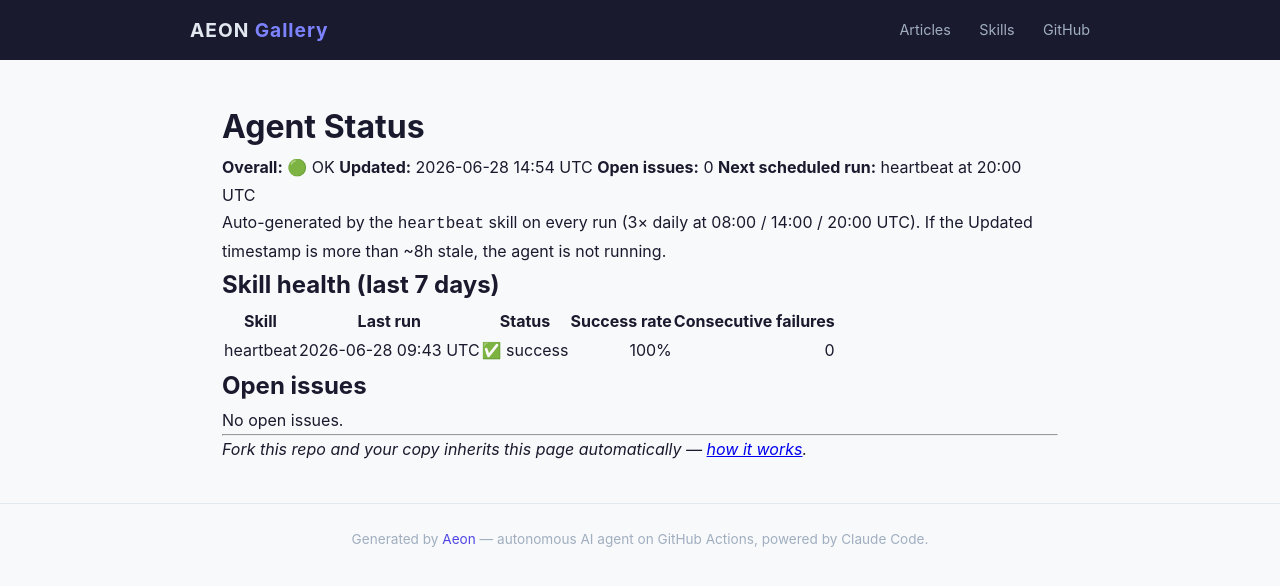
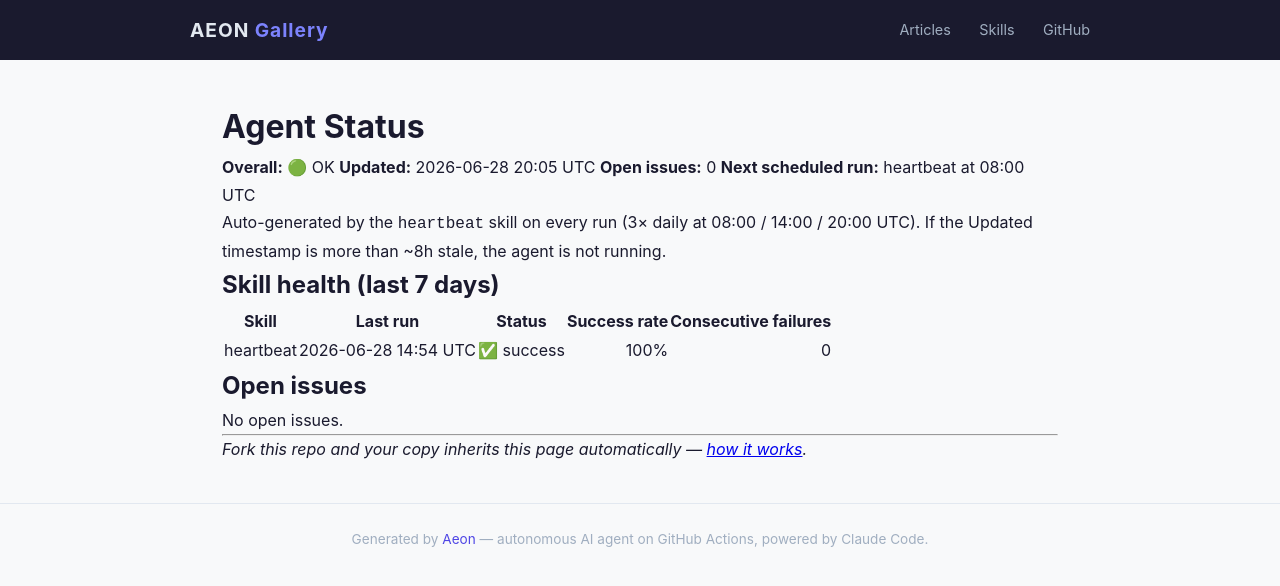
Before and after one commit to amaz98/maz-aeon, a Jekyll site: the page built from docs/status.md, in a window 1280 px wide. Shown: the top 586 px of the page. Built offline with Jekyll 4.4.1, drawn with Linux system fonts in a browser that asks for light colours.

Commit message:
chore(heartbeat): auto-commit 2026-06-28

```diff
--- a/docs/status.md
+++ b/docs/status.md
@@ -7,9 +7,9 @@
 # Agent Status
 
 **Overall:** 🟢 OK
-**Updated:** 2026-06-28 14:54 UTC
+**Updated:** 2026-06-28 20:05 UTC
 **Open issues:** 0
-**Next scheduled run:** heartbeat at 20:00 UTC
+**Next scheduled run:** heartbeat at 08:00 UTC
 
 Auto-generated by the `heartbeat` skill on every run (3× daily at 08:00 / 14:00 / 20:00 UTC). If the Updated timestamp is more than ~8h stale, the agent is not running.
 
@@ -17,7 +17,7 @@
 
 | Skill | Last run | Status | Success rate | Consecutive failures |
 |-------|----------|--------|-------------:|---------------------:|
-| heartbeat | 2026-06-28 09:43 UTC | ✅ success | 100% | 0 |
+| heartbeat | 2026-06-28 14:54 UTC | ✅ success | 100% | 0 |
 
 ## Open issues
 
--- a/memory/token-usage.csv
+++ b/memory/token-usage.csv
@@ -88,3 +88,4 @@
 2026-06-27,heartbeat,claude-opus-4-7,11,4165,308211,32163
 2026-06-28,heartbeat,claude-opus-4-7,19,3965,681428,32103
 2026-06-28,heartbeat,claude-opus-4-7,426,3665,296932,31314
+2026-06-28,heartbeat,claude-opus-4-7,19,4401,669412,33297
```
Also changed, not shown: memory/logs/2026-06-28.md (+9 -0 lines), .outputs/heartbeat.md.
